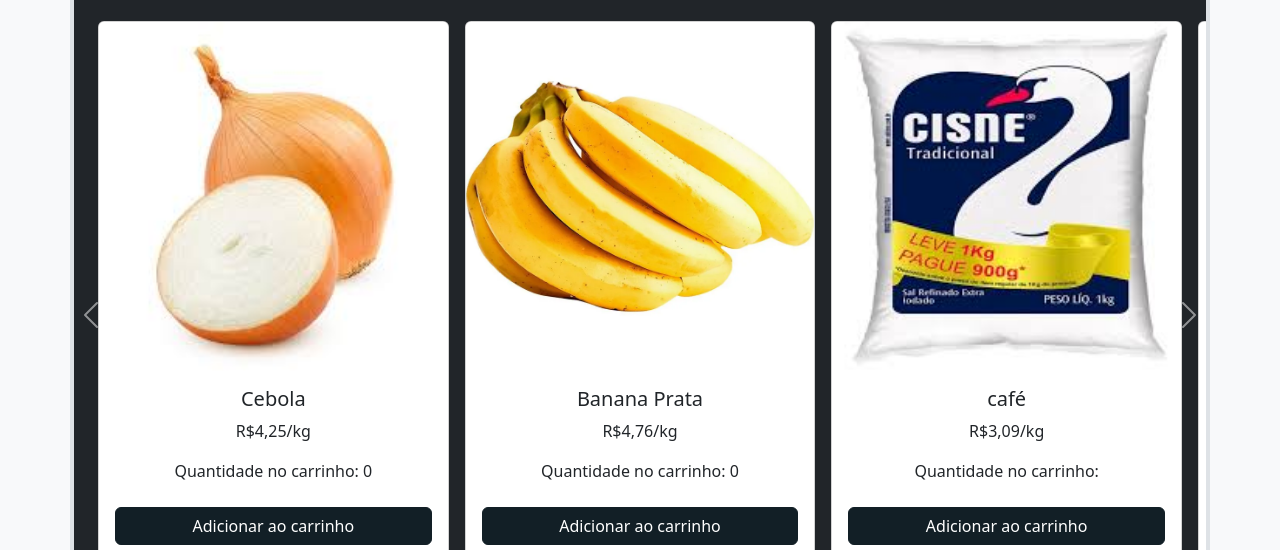
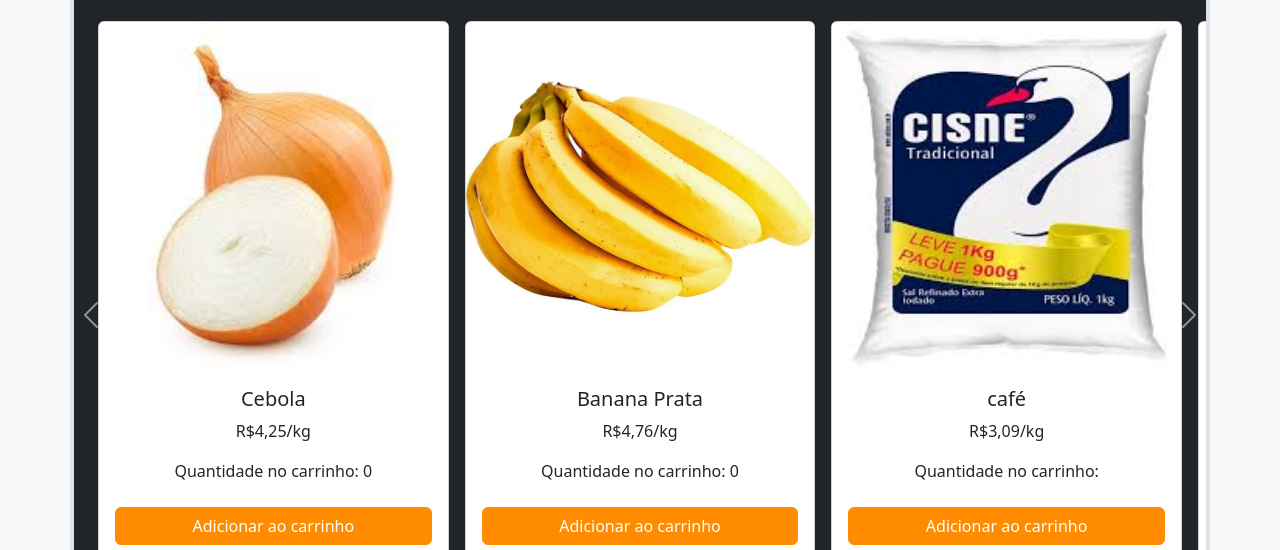
Before and after one commit to Smashcg/Mercadin2, a plain HTML site: page index.html in a window 1280 px wide. Shown: the part 241-791 px from the top of the page. Drawn offline with nearby package versions, Linux system fonts and the light colour scheme.

Commit message:
Update style.css

```diff
--- a/assets/css/style.css
+++ b/assets/css/style.css
@@ -3,8 +3,8 @@
 }
 
 .btn-primary {
-    background-color: #121f26;
-    border-color: #121f26;
+    background-color: #ff8c00;
+    border-color: #ff8c00;
 }
 
 .btn-primary:hover {
```
